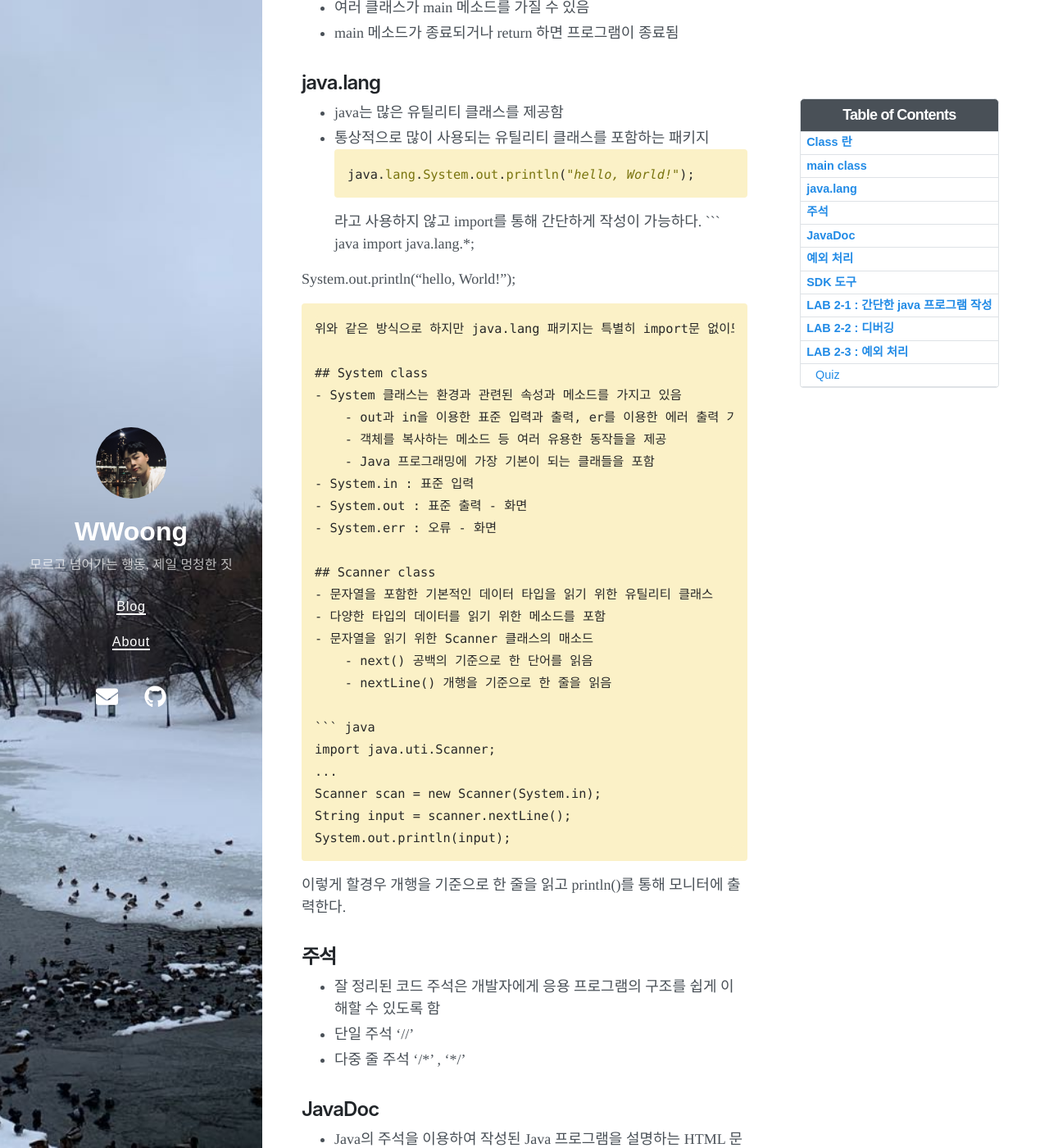
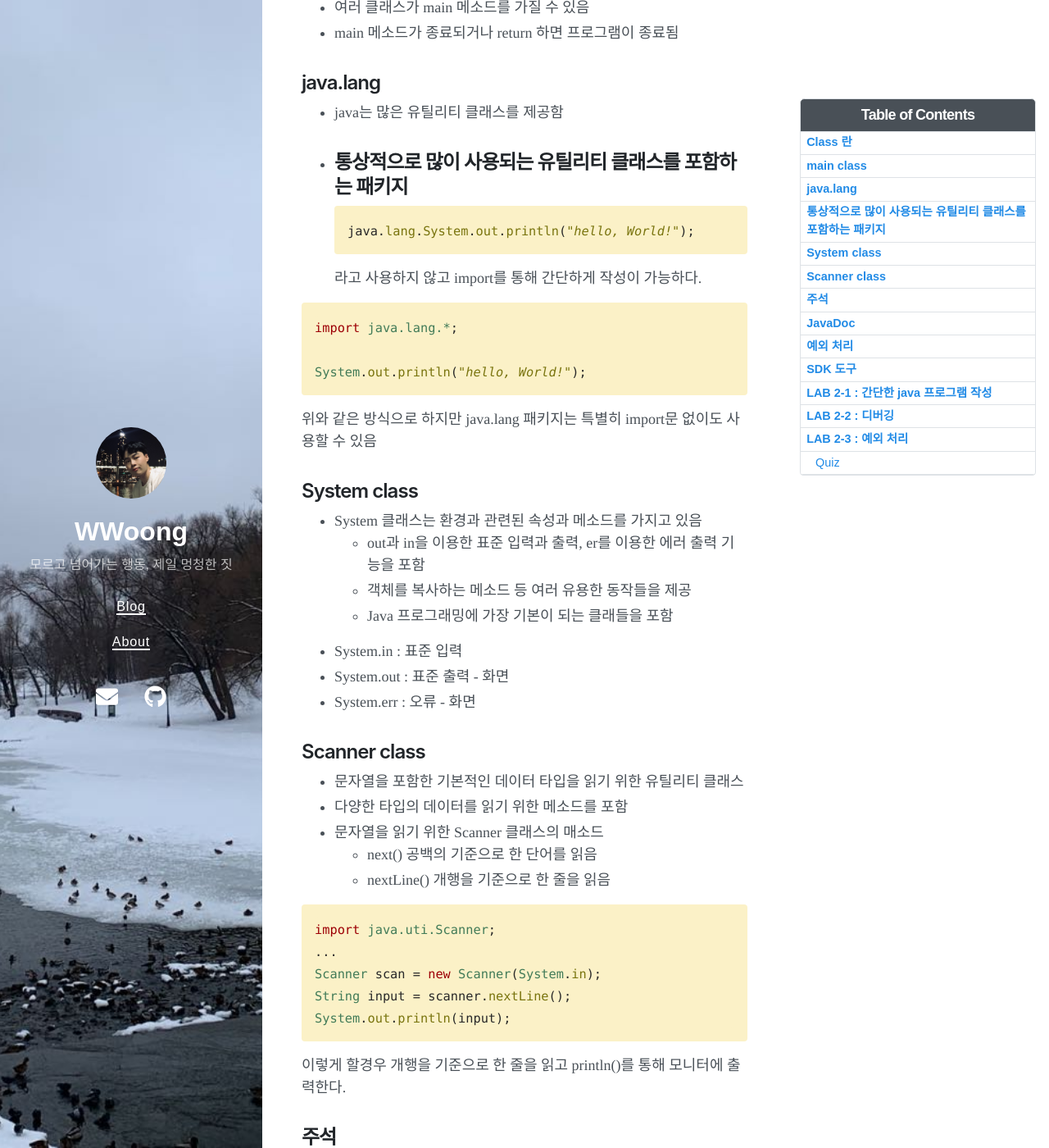
Before and after one commit to sangwoong12/sangwoong12.github.io, a Jekyll site: the page built from _posts/2022-10-24-nhnAcademy01.md, in a window 1280 px wide and 1400 px high, scrolled down 761 px. Shown: the whole window at 82% size. Built offline with Jekyll 4.4.1, drawn with Linux system fonts in a browser that asks for light colours; nearby versions of some CDN libraries; some of the changed text lies outside the part shown.

Commit message:
NhnAcademy 선발교육과정 1일차

````diff
--- a/_posts/2022-10-24-nhnAcademy01.md
+++ b/_posts/2022-10-24-nhnAcademy01.md
@@ -30,10 +30,12 @@ public class Hello{
 ## java.lang
 - java는 많은 유틸리티 클래스를 제공함
 - 통상적으로 많이 사용되는 유틸리티 클래스를 포함하는 패키지
+-
 ``` java
 java.lang.System.out.println("hello, World!");
 ```
 라고 사용하지 않고 import를 통해 간단하게 작성이 가능하다.
+
 ``` java
 import java.lang.*;
 
@@ -139,12 +141,13 @@ public class Exception {
 
 ## SDK 도구
 -일반적인 도구와 유틸리티
-|도구 이름|명령|설명|
-|----|--|--|
-|jar|$jar <옵션> <디렉터리 or 파일>| java에서 사용되는 묶음인 jar파일을 생성하고 관리|
-|jps|$jps|현재 실행중인 Java 프로세스들의 이름과 프로세스 ID를 보여줍니다.|
-|jmap|$jmap <옵션> <PID> | JVM의 힙 메모리 상태를 확인합니다.|
-|jhat|$jhat <덤프 파일>|jamp을 사용하여 생성한 메모리 덤프 파일을 분석합니다.|
+
+|도구 이름|명령| 설명                                      |
+|----|---|-----------------------------------------|
+|jar|$jar <옵션> <디렉터리 or 파일>| java에서 사용되는 묶음인 jar파일을 생성하고 관리          |
+|jps|$jps| 현재 실행중인 Java 프로세스들의 이름과 프로세스 ID를 보여줍니다. |
+|jmap|$jmap <옵션> <PID> | JVM의 힙 메모리 상태를 확인합니다.                   |
+|jhat|$jhat <덤프 파일>| jamp을 사용하여 생성한 메모리 덤프 파일을 분석합니다.        |
 
 ## LAB 2-1 : 간단한 java 프로그램 작성
 ``` java
````
